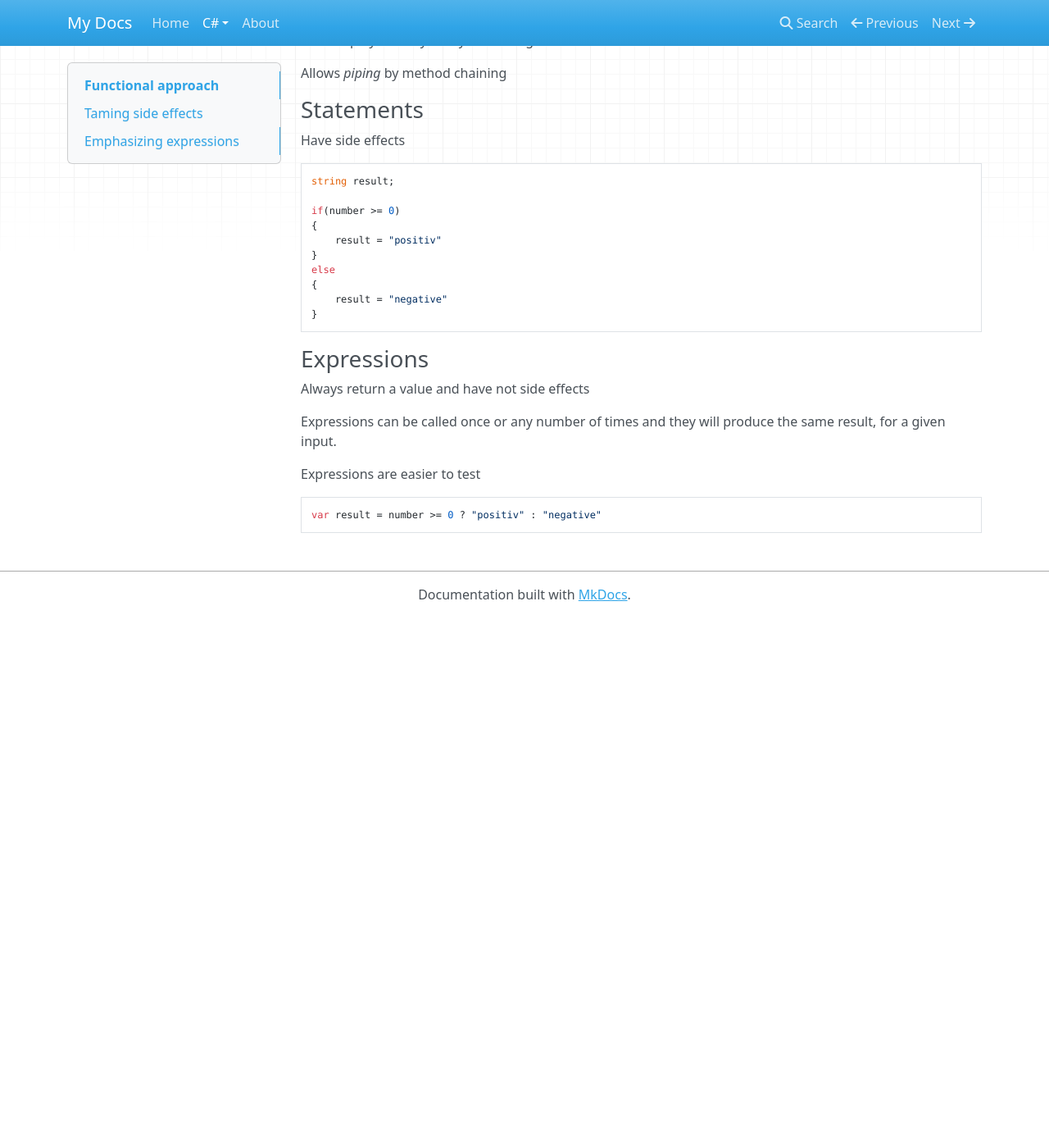
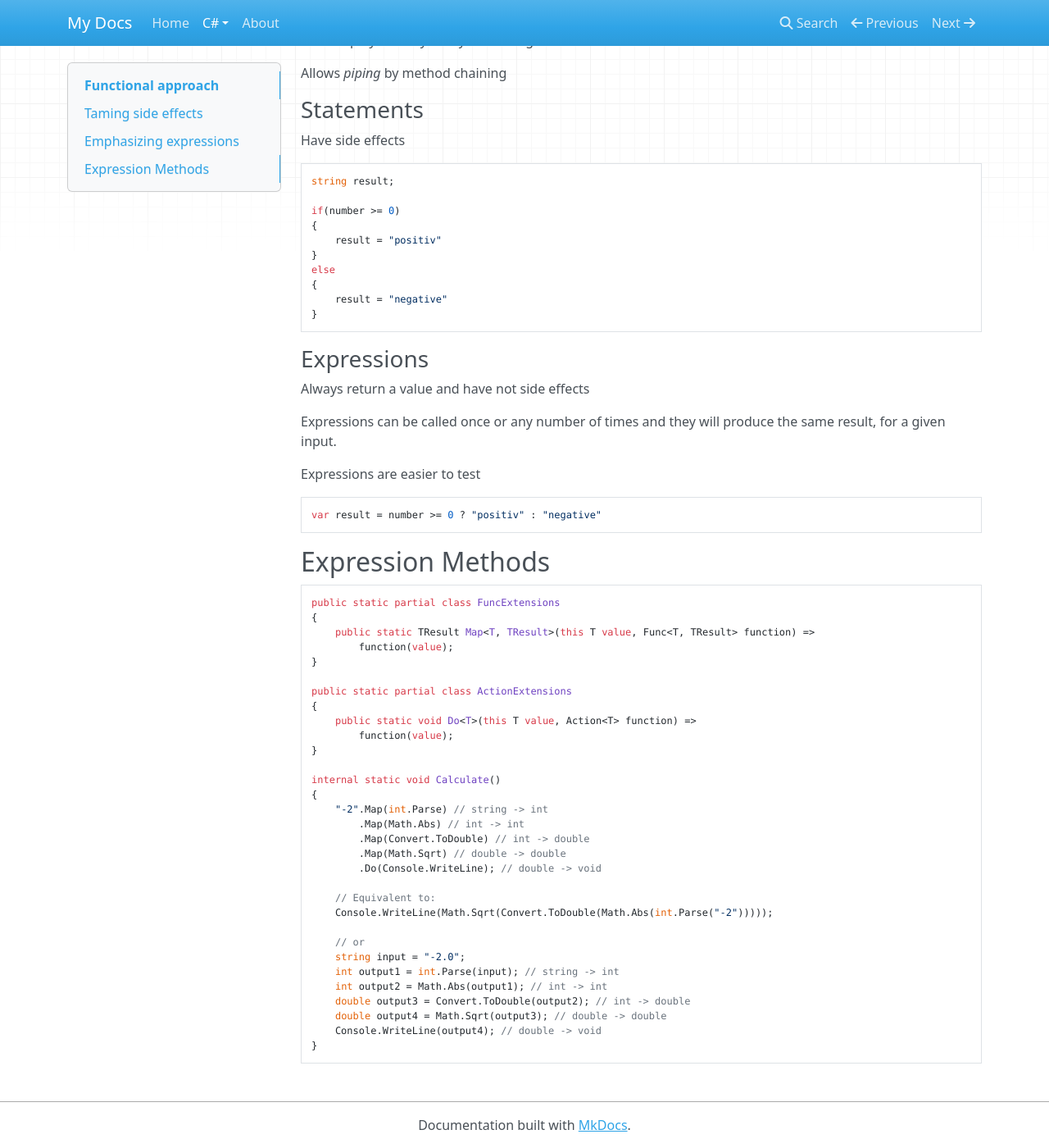
Before and after one commit to toeggel/ReadTheDocs, an MkDocs documentation site: the page built from docs/dotNet/functionalApproach.md, in a window 1280 px wide and 1400 px high, scrolled down 728 px. Shown: the whole window at 82% size. Built offline with MkDocs 1.6.1, drawn with Linux system fonts in a browser that asks for light colours; nearby versions of some CDN libraries; before the commit the page ends 1481 px from its top, so only the background shows below that.

Commit message:
added some extension methods to show how basic functional stuff can be achieved in C#

````diff
--- a/docs/dotNet/functionalApproach.md
+++ b/docs/dotNet/functionalApproach.md
@@ -62,3 +62,39 @@ Expressions are easier to test
 ```csharp
 var result = number >= 0 ? "positiv" : "negative"
 ```
+
+## Expression Methods
+
+```csharp
+public static partial class FuncExtensions
+{
+    public static TResult Map<T, TResult>(this T value, Func<T, TResult> function) =>
+        function(value);
+}
+
+public static partial class ActionExtensions
+{
+    public static void Do<T>(this T value, Action<T> function) =>
+        function(value);
+}
+
+internal static void Calculate()
+{
+    "-2".Map(int.Parse) // string -> int
+        .Map(Math.Abs) // int -> int
+        .Map(Convert.ToDouble) // int -> double
+        .Map(Math.Sqrt) // double -> double
+        .Do(Console.WriteLine); // double -> void
+
+    // Equivalent to:
+    Console.WriteLine(Math.Sqrt(Convert.ToDouble(Math.Abs(int.Parse("-2")))));
+
+    // or
+    string input = "-2.0";
+    int output1 = int.Parse(input); // string -> int
+    int output2 = Math.Abs(output1); // int -> int
+    double output3 = Convert.ToDouble(output2); // int -> double
+    double output4 = Math.Sqrt(output3); // double -> double
+    Console.WriteLine(output4); // double -> void
+}
+```
````
